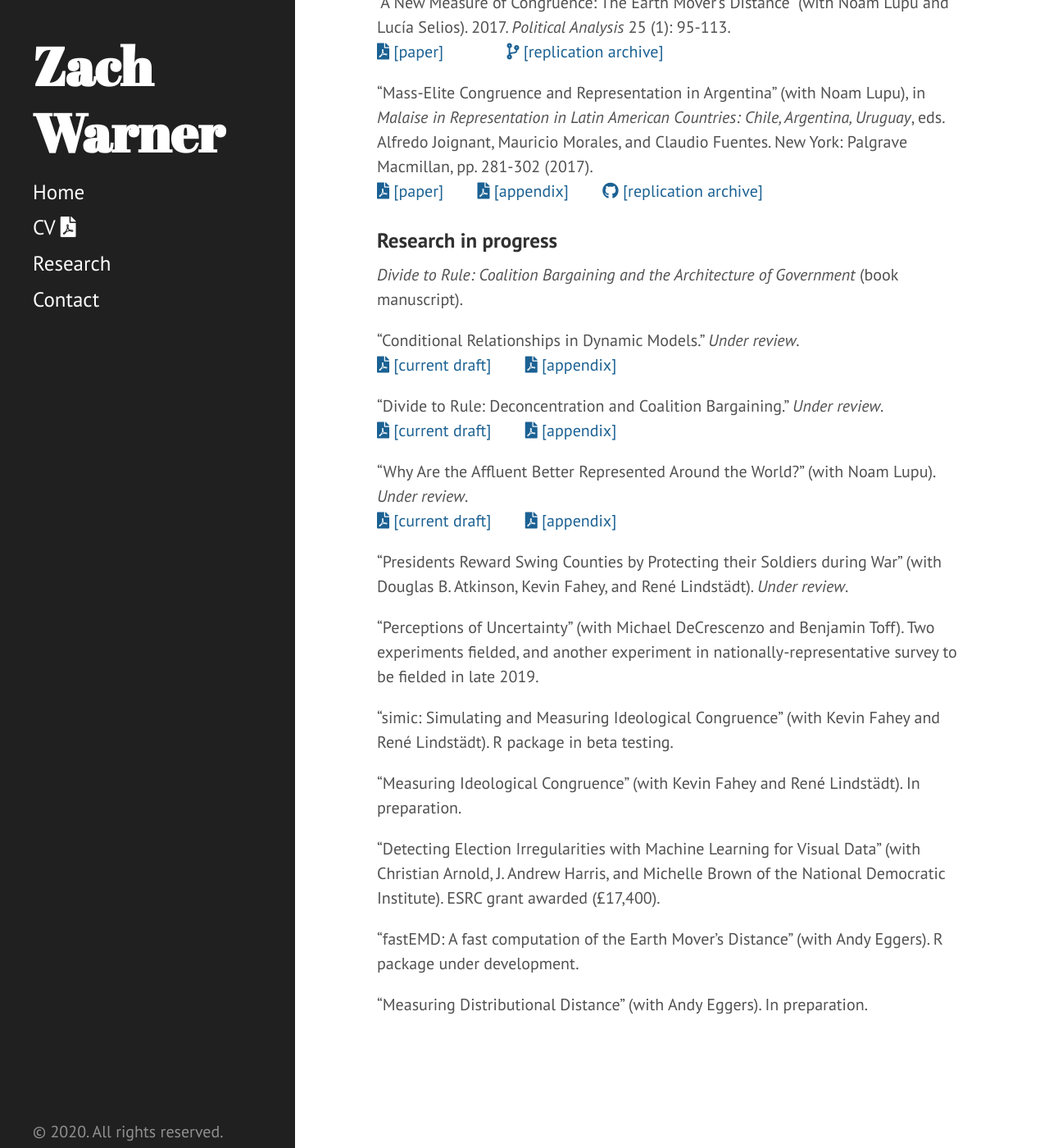
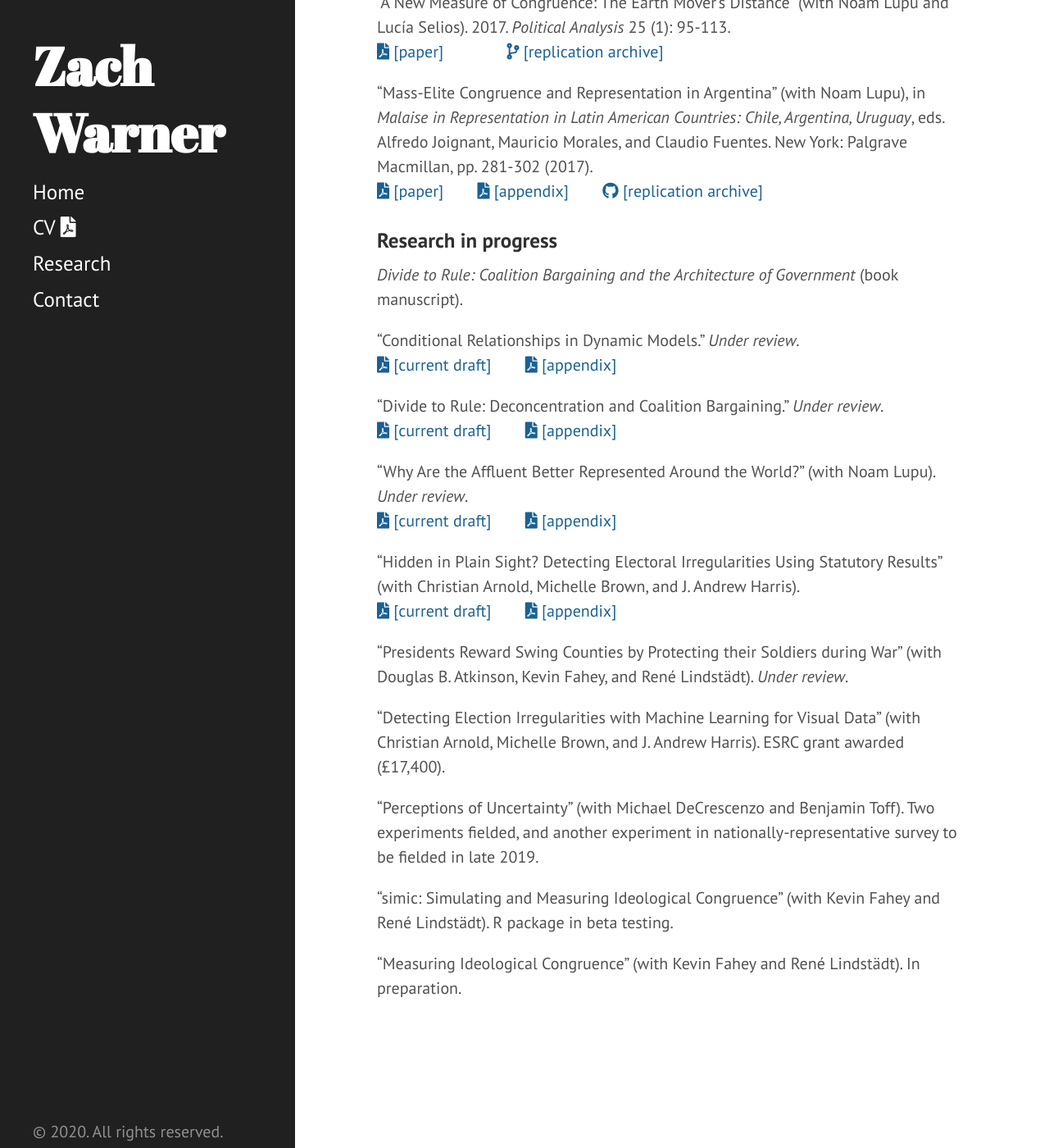
Before and after one commit to zachwarner/zachwarner.github.io, a Jekyll site: the page built from research.md, in a window 1280 px wide and 1400 px high, scrolled down 433 px. Shown: the whole window at 82% size. Built offline with Jekyll 4.4.1, drawn with Linux system fonts in a browser that asks for light colours; some of the changed text lies outside the part shown.

Commit message:
CV update, July 2020
Added draft of Hidden in Plain Sight and other stuff

```diff
--- a/research.md
+++ b/research.md
@@ -39,16 +39,16 @@ permalink: /research
 <span style="padding-right:5%"><a href='{{ "/download/Lupu-Warner-Why-Are-the-Affluent.pdf" | relative_url }}'><i class='fas fa-file-pdf'></i> [current draft]</a></span>
 <a href='{{ "/download/Lupu-Warner-Why-Are-the-Affluent-Appendix.pdf" | relative_url }}'><i class='fas fa-file-pdf'></i> [appendix]</a>
 
+"Hidden in Plain Sight? Detecting Electoral Irregularities Using Statutory Results" (with Christian Arnold, Michelle Brown, and J. Andrew Harris). <br>
+<span style="padding-right:5%"><a href='{{ "/download/Warner-et-al-Hidden.pdf" | relative_url }}'><i class='fas fa-file-pdf'></i> [current draft]</a></span>
+<a href='{{ "/download/Warner-et-al-Hidden-Appendix.pdf" | relative_url }}'><i class='fas fa-file-pdf'></i> [appendix]</a>
+
 "Presidents Reward Swing Counties by Protecting their Soldiers during War" (with Douglas B. Atkinson, Kevin Fahey, and René Lindstädt). *Under review*.
+
+"Detecting Election Irregularities with Machine Learning for Visual Data" (with Christian Arnold, Michelle Brown, and J. Andrew Harris). ESRC grant awarded (£17,400).
 
 "Perceptions of Uncertainty" (with Michael DeCrescenzo and Benjamin Toff). Two experiments fielded, and another experiment in nationally-representative survey to be fielded in late 2019.
 
 "simic: Simulating and Measuring Ideological Congruence" (with Kevin Fahey and René Lindstädt). R package in beta testing.
 
 "Measuring Ideological Congruence" (with Kevin Fahey and René Lindstädt). In preparation.
-
-"Detecting Election Irregularities with Machine Learning for Visual Data" (with Christian Arnold, J. Andrew Harris, and Michelle Brown of the National Democratic Institute). ESRC grant awarded (£17,400).
-
-"fastEMD: A fast computation of the Earth Mover’s Distance" (with Andy Eggers). R package under development.
-
-"Measuring Distributional Distance" (with Andy Eggers). In preparation.
```
Also changed, not shown: other parts of research.md (+2 -2 lines), 4 other files.
